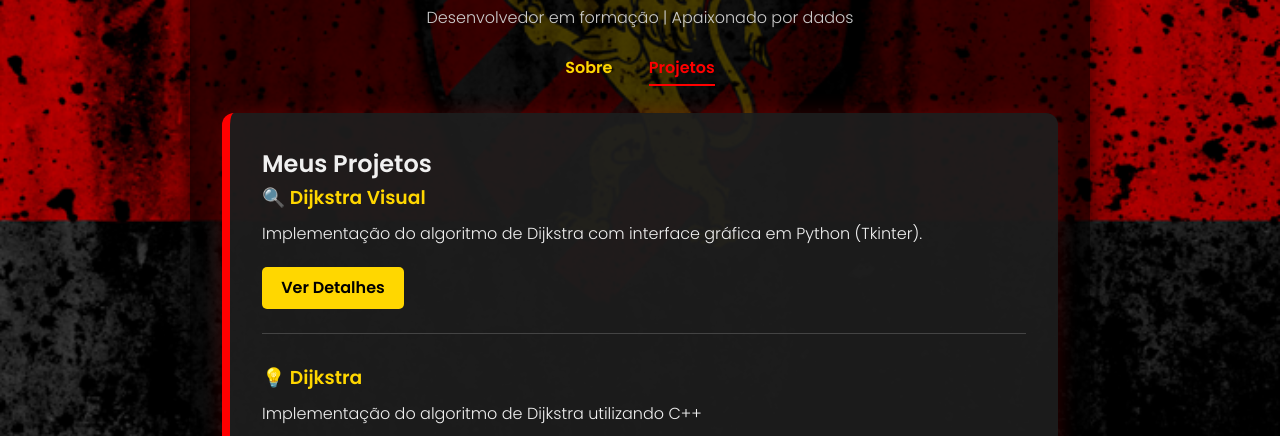
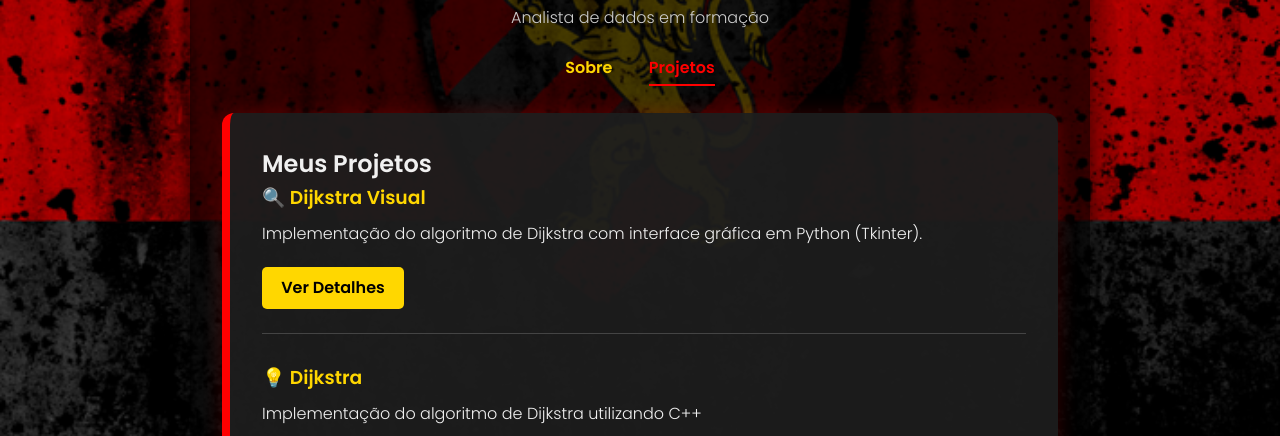
Before and after one commit to brunoMaximo5/my-website, a plain HTML site: page projetos.html in a window 1280 px wide. Shown: the part 312-748 px from the top of the page. Drawn offline with Linux system fonts and the light colour scheme.

Commit message:
ajustes final

```diff
--- a/projetos.html
+++ b/projetos.html
@@ -15,7 +15,7 @@
         <img src="assets/FotodoPerfil.jpeg" alt="Bruno Máximo" class="perfil-img">
       </div>
       <h1>Bruno Máximo</h1>
-      <p>Desenvolvedor em formação | Apaixonado por dados</p>
+      <p>Analista de dados em formação</p>
       <nav>
         <a href="index.html">Sobre</a>
         <a href="projetos.html" class="active">Projetos</a> <!-- Destaque para a página atual -->
```
